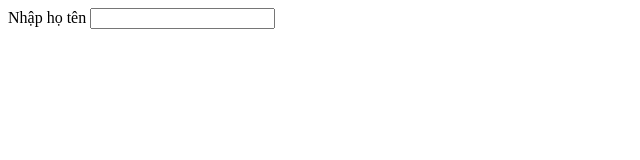
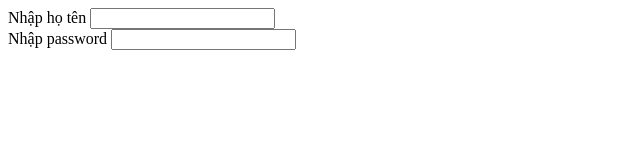
Before and after one commit to ntphat02/Git-Buoi-2, a plain HTML site: page index.html in a window 1280 px wide. Shown: the whole page, without its empty margins (0-640 px from the left). Drawn offline with Linux system fonts and the light colour scheme.

Commit message:
create form3

```diff
--- a/index.html
+++ b/index.html
@@ -10,6 +10,10 @@
       <label for="">Nhập họ tên</label>
       <input type="text" />
     </form>
+    <form action="" id="form3">
+      <label for="">Nhập password</label>
+      <input type="password" />
+    </form>
     <script src="main.js"></script>
   </body>
 </html>
```
